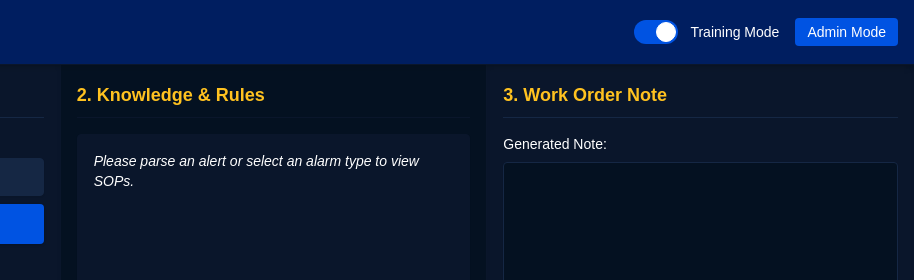
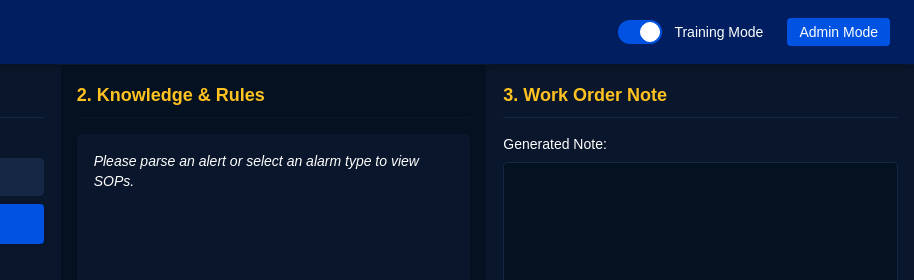
Before and after one commit to shadow11001/Dispatch-Assistant, a plain HTML site: page index.html in a window 1280 px wide. Shown: the top 280 px of the page, 366-1280 px from the left. Drawn offline with nearby package versions, Linux system fonts and the light colour scheme; a web font is replaced by a local one.

Commit message:
Fix UI slider spacing layout constraints

```diff
--- a/index.html
+++ b/index.html
@@ -46,7 +46,7 @@
             <h1 class="text-xl font-bold text-theme-headertext border-l-2 border-theme-borderdark pl-3">Alarm Alert Assistant</h1>
         </div>
         <h1 class="text-xl font-bold text-theme-headertext classic-title" style="display: none;">Alarm Alert Assistant</h1>
-        <div class="flex items-center space-x-4">
+        <div class="flex items-center space-x-6 mr-2">
             <label class="inline-flex relative items-center cursor-pointer group">
                 <input type="checkbox" id="training-mode-toggle" class="sr-only peer" checked>
                 <div class="w-11 h-6 bg-gray-600 peer-focus:outline-none peer-focus:ring-2 peer-focus:ring-theme-primary rounded-full peer peer-checked:after:translate-x-full peer-checked:after:border-white after:content-[''] after:absolute after:top-[2px] after:left-[2px] after:bg-white after:border-gray-300 after:border after:rounded-full after:h-5 after:w-5 after:transition-all peer-checked:bg-theme-primary"></div>
```
